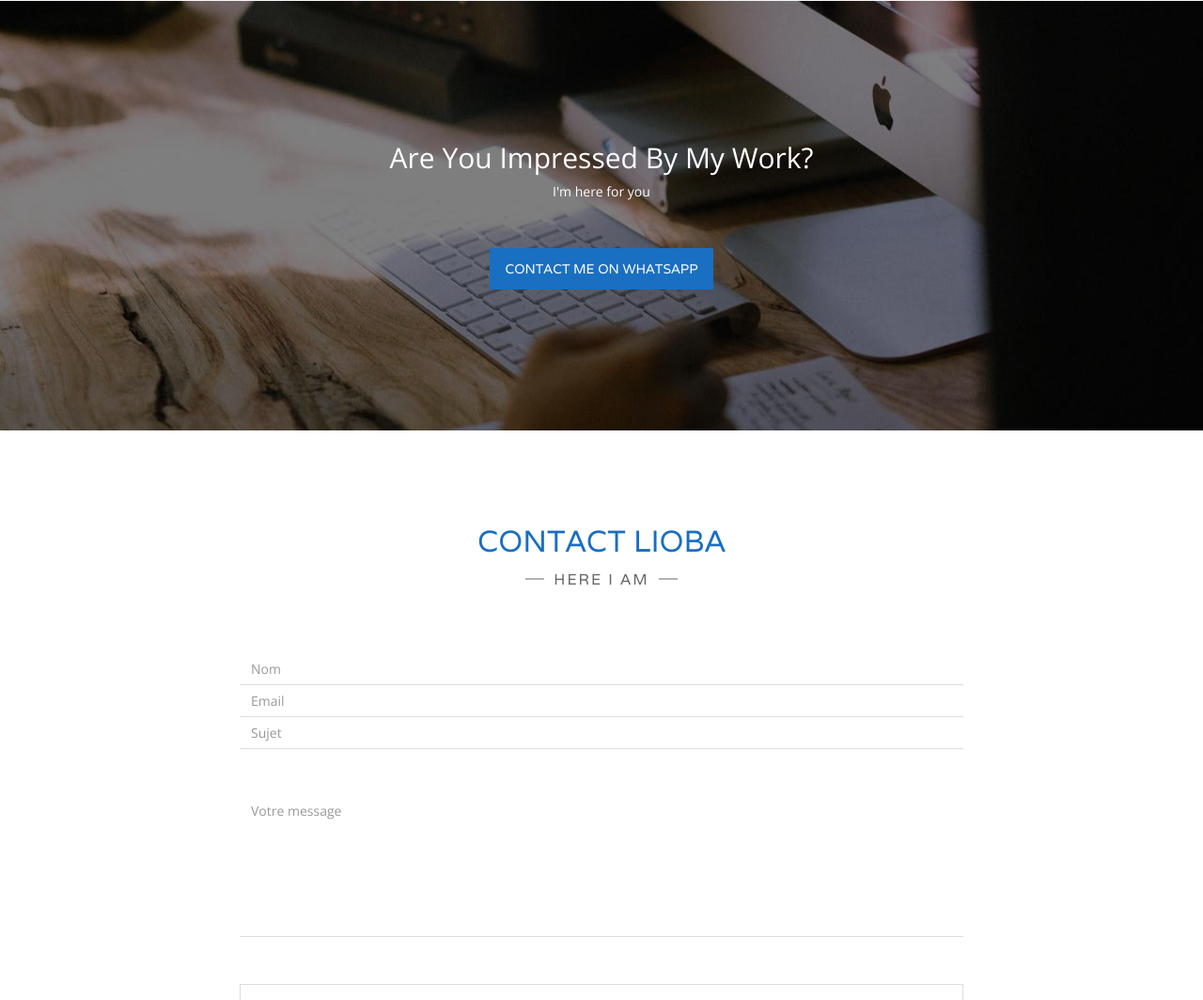
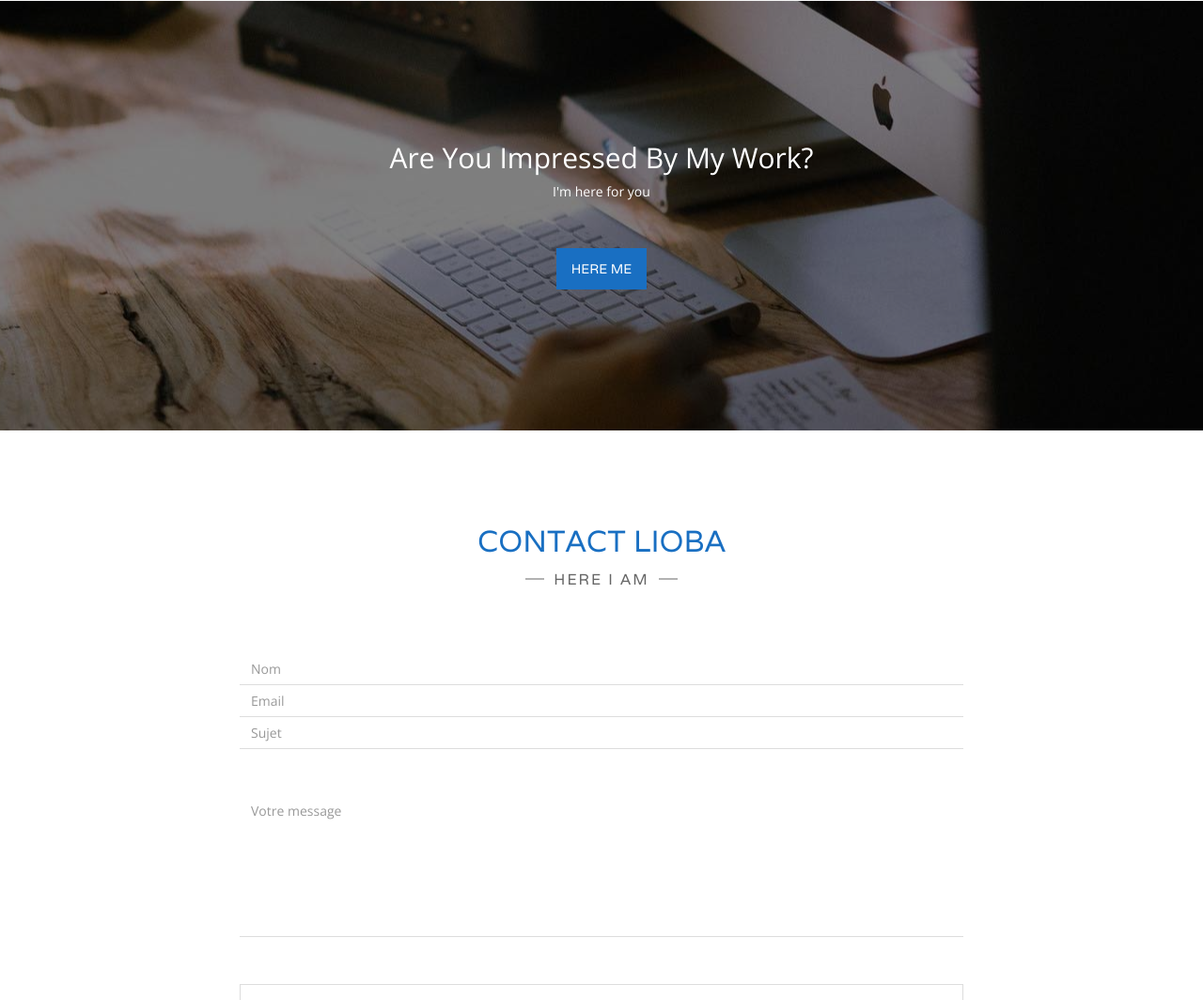
Before and after one commit to VenusteProgrammer/port, a plain HTML site: page index.html in a window 1280 px wide. Shown: the part 3711-4775 px from the top of the page at 94% size. Drawn offline with nearby package versions, Linux system fonts and the light colour scheme.

Commit message:
Change contact link text to 'Here me'
Updated the contact link text in the HTML file.

```diff
--- a/index.html
+++ b/index.html
@@ -468,7 +468,7 @@
             <div class="container page-scroll">
                 <h2>Are You Impressed By My Work?</h2>
                 <p>I'm here for you</p>
-                <a href="https://wa.me/+25768144939" class="btn">Contact me on Whatsapp</a>
+                <a href="https://wa.me/+25768144939" class="btn">Here me</a>
             </div>
         </section><!-- /.section-me -->
         <!-- End Me section -->
```
